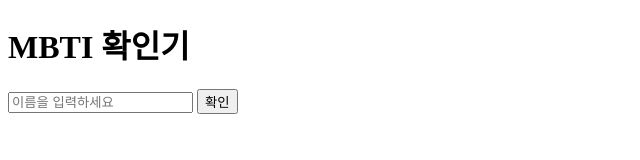
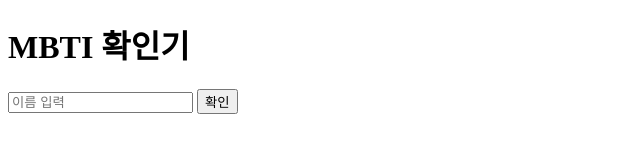
Before and after one commit to whitepapercow/3mbti, a plain HTML site: page index.html in a window 1280 px wide. Shown: the full height of the page, 0-640 px from the left. Drawn offline with Linux system fonts and the light colour scheme.

Commit message:
Update index.html

```diff
--- a/index.html
+++ b/index.html
@@ -6,7 +6,7 @@
 </head>
 <body>
   <h1>MBTI 확인기</h1>
-  <input type="text" id="nameInput" placeholder="이름을 입력하세요" />
+  <input type="text" id="nameInput" placeholder="이름 입력" />
   <button onclick="checkMBTI()">확인</button>
   <p id="result"></p>
 
```
